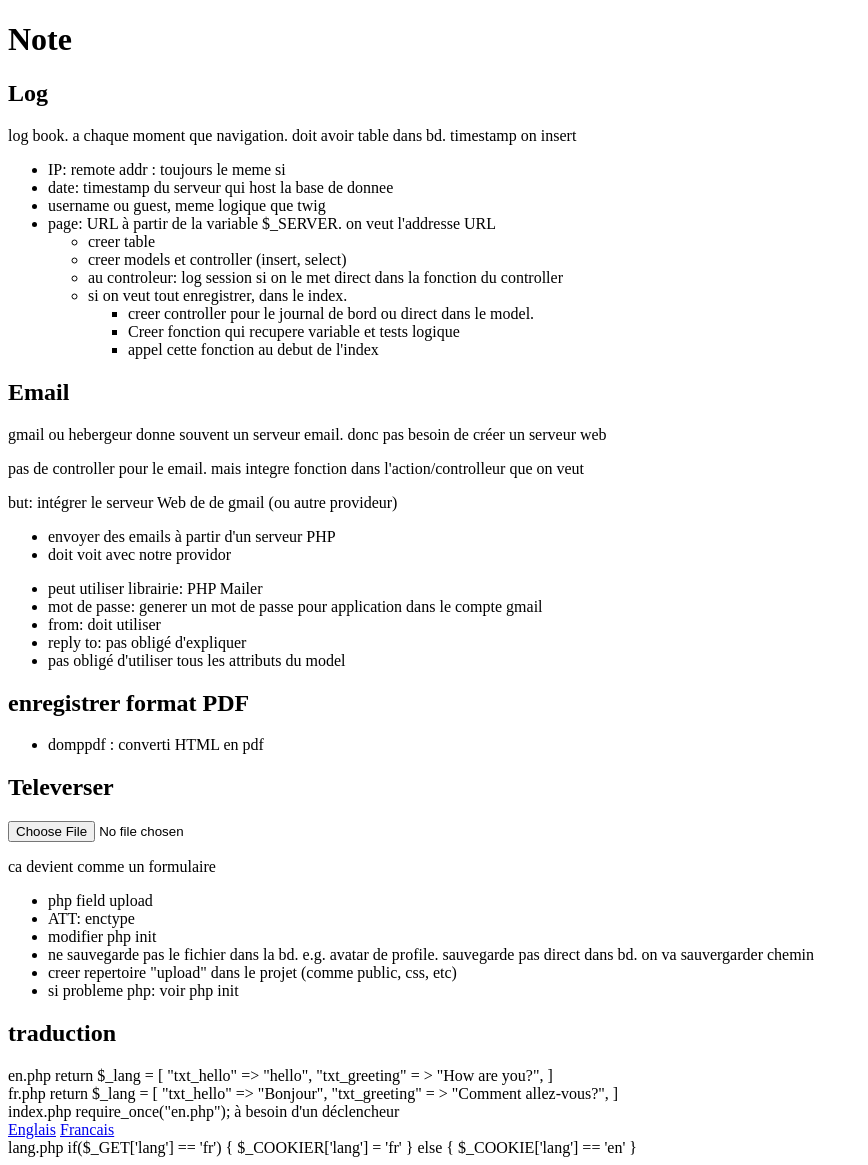
After one commit to f-simard/582-31B-MA-Blog, a PHP site: page /extraFunction.html in a window 1280 px wide. The commit adds this page. Shown: the whole page, without its empty margins (0-868 px from the left). Run offline with PHP 8.4, Linux system fonts and the light colour scheme.

Commit message:
ajouter notes sur log et fonction extra

```diff
--- /dev/null
+++ b/extraFunction.html
@@ -0,0 +1,107 @@
+<!DOCTYPE html>
+<html lang="en">
+<head>
+	<meta charset="UTF-8">
+	<meta name="viewport" content="width=device-width, initial-scale=1.0">
+	<title>Document</title>
+</head>
+<body>
+	<h1>Note</h1>
+	<section>
+		<h2>Log</h2>
+		<p>log book. a chaque moment que navigation. doit avoir table dans bd. timestamp on insert</p>
+		<ul>
+			<li>IP: remote addr : toujours le meme si</li>
+			<li>date: timestamp du serveur qui host la base de donnee</li>
+			<li>username ou guest, meme logique que twig</li>
+			<li>page:  URL à partir de la variable $_SERVER. on veut l'addresse URL
+				<ul>
+					<li>creer table</li>
+					<li>creer models et controller (insert, select)</li>
+				</ul>
+				<ul>
+					<li> au controleur: log session si on le met direct dans la fonction du controller </li>
+					<li> si on veut tout enregistrer, dans le index.
+						<ul>
+							<li>creer controller pour le journal de bord ou direct dans le model.</li>
+							<li>Creer fonction qui recupere variable et tests logique</li>
+							<li>appel cette fonction au debut de l'index</li>
+				</ul>
+			</li>
+		</ul>
+	</section>
+	<section>
+		<h2>Email</h2>
+		<p>gmail ou hebergeur donne souvent un serveur email. donc pas besoin de créer un serveur web</p>
+		<p>pas de controller pour le email. mais integre fonction dans l'action/controlleur que on veut</p>
+		<p>but: intégrer le serveur Web de de gmail (ou autre provideur)</p>
+		<ul>
+			<li>envoyer des emails à partir d'un serveur PHP</li>
+			<li>doit voit avec notre providor</li>
+		</ul>
+		<ul>
+			<li>peut utiliser librairie: PHP Mailer</li>
+			<li>mot de passe: generer un mot de passe pour application dans le compte gmail</li>
+			<li>from: doit utiliser</li>
+			<li>reply to: pas obligé d'expliquer</li>
+			<li>pas obligé d'utiliser tous les attributs du model</li>
+		</ul>
+	</section>
+	<section>
+		<h2>enregistrer format PDF</h2>
+		<ul>
+			<li>domppdf : converti HTML en pdf</li>
+		</ul>
+	</section>
+	<section>
+		<h2>Televerser</h2>
+		<input type="file">
+		<p>ca devient comme un formulaire</p>
+		<ul>
+			<li>php field upload</li>
+			<li>ATT: enctype</li>
+			<li>modifier php init</li>
+			<li>ne sauvegarde pas le fichier dans la bd. e.g. avatar de profile. sauvegarde pas direct dans bd. on va sauvergarder chemin</li>
+			<li>creer repertoire "upload" dans le projet (comme public, css, etc)</li>
+			<li>si probleme php: voir php init</li>
+		</ul>
+	</section>
+	<section>
+		<h2>traduction</h2>
+		<h2><?php echo $_lang['txt_hello']; ?></h2>
+		<div>
+			en.php
+			return $_lang = [
+			"txt_hello" => "hello",
+			"txt_greeting" = > "How are you?",
+			]
+		</div>
+		<div>
+			fr.php
+			return $_lang = [
+			"txt_hello" => "Bonjour",
+			"txt_greeting" = > "Comment allez-vous?",
+			]
+		</div>
+		<div>
+			index.php
+			require_once("en.php");
+			à besoin d'un déclencheur
+		</div>
+		<div>
+			<nav>
+				<a href="lang.php?lang=en">Englais</a>
+				<a href="lang.php?lang=gt">Francais</a>
+			</nav>
+		</div>
+		<div>
+			lang.php
+			if($_GET['lang'] == 'fr') {
+				$_COOKIER['lang'] = 'fr'
+			} else {
+				$_COOKIE['lang'] == 'en'
+			}
+		</div>
+	</section>
+</body>
+</html>
```
Also changed, not shown: index.php (line endings or trailing spaces).
